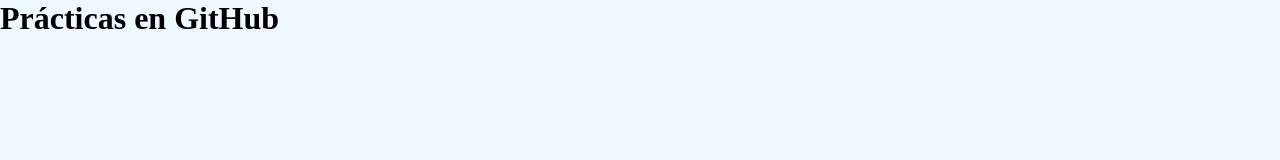
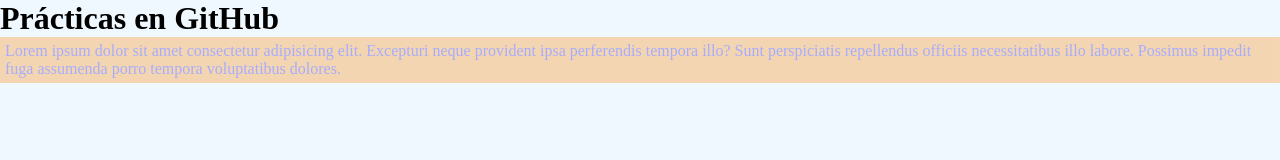
Before and after one commit to deividpa/GitHub-Tutorial---Udemy, a plain HTML site: page index.html in a window 1280 px wide. Drawn offline with Linux system fonts and the light colour scheme.

Commit message:
Se agrega texto y estilos en main
Se agrega un texto en el branch main, para buscar una interferencia al hacer merge

```diff
--- a/css/index.css
+++ b/css/index.css
@@ -6,3 +6,10 @@
 body {
   background-color: aliceblue;
 }
+
+.mainText1 {
+  background-color: #f80;
+  color: blue;
+  opacity: 0.3;
+  padding: 5px;
+}
--- a/index.html
+++ b/index.html
@@ -11,5 +11,13 @@
     <header class="headContent">
       <h1>Prácticas en GitHub</h1>
     </header>
+    <main>
+      <p class="mainText1">
+        Lorem ipsum dolor sit amet consectetur adipisicing elit. Excepturi neque
+        provident ipsa perferendis tempora illo? Sunt perspiciatis repellendus
+        officiis necessitatibus illo labore. Possimus impedit fuga assumenda
+        porro tempora voluptatibus dolores.
+      </p>
+    </main>
   </body>
 </html>
```
